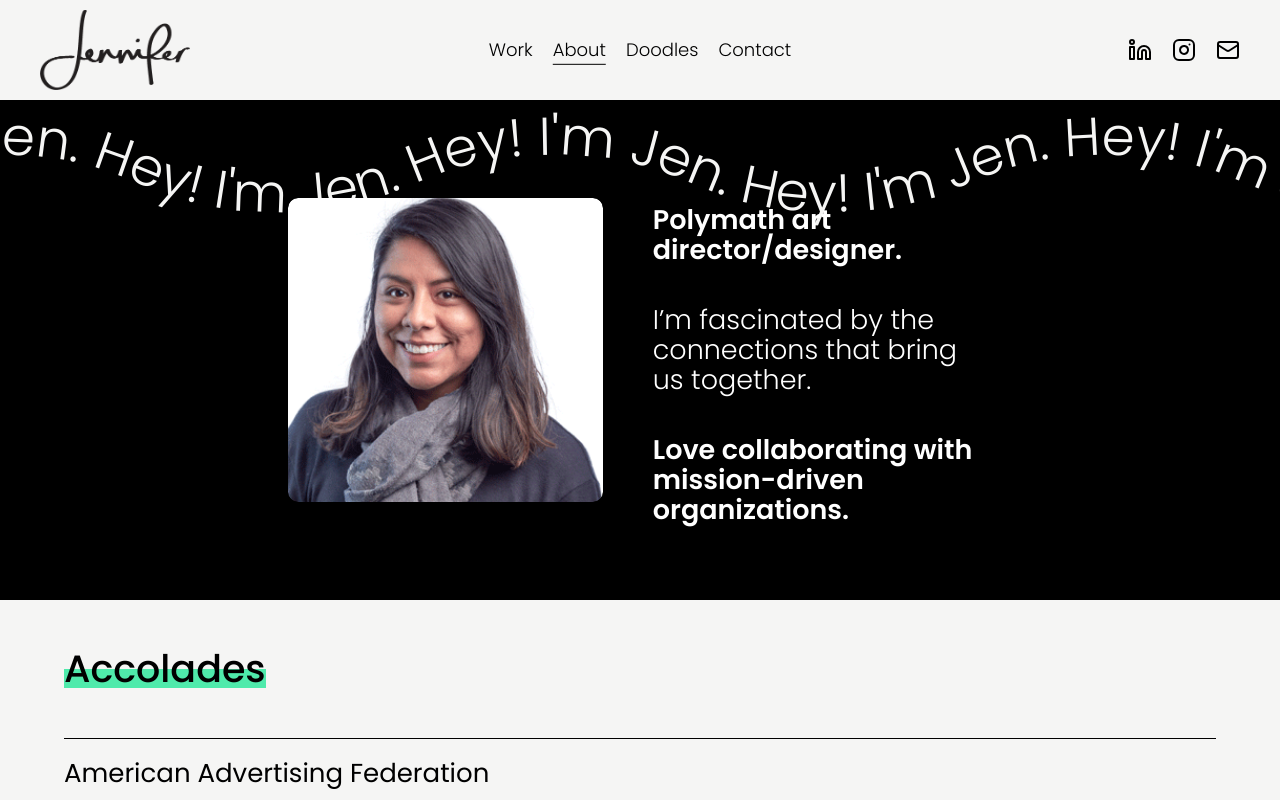
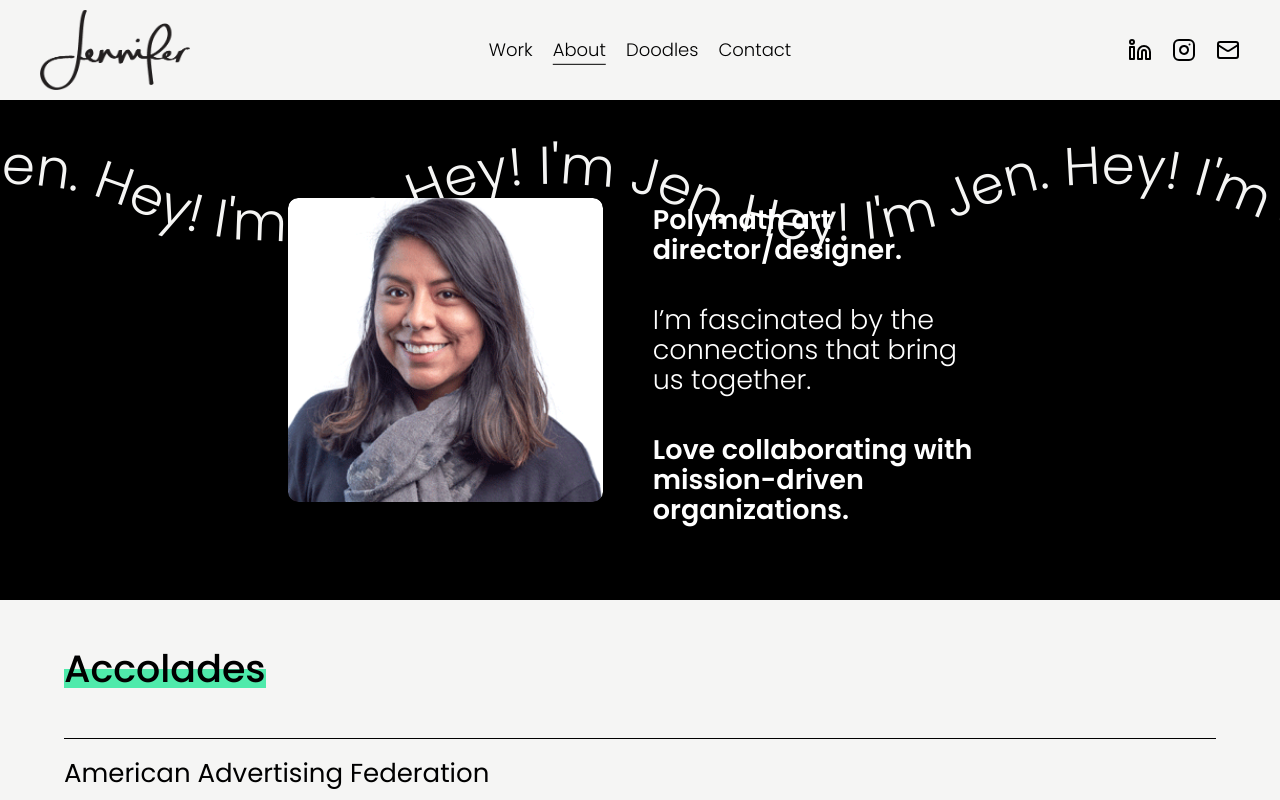
Before and after one commit to jen-reyes/jen-reyes.github.io, a Next.js app: page /about in a window 1280 px wide. Shown: the top 800 px of the page. Built offline with nearby package versions, Linux system fonts and the light colour scheme.

Commit message:
fix overflow and z index issues

```diff
--- a/app/about/components/hero.tsx
+++ b/app/about/components/hero.tsx
@@ -64,7 +64,7 @@ export const Hero = () => {
     <>
       {/* hero section */}
       <div className={styles.hero}>
-        <svg viewBox="0 -50 1440 400" fill="none">
+        <svg viewBox="0 -150 1440 400" fill="none">
           <path
             id="textPath"
             d="M0 .5c155.69 0 155.69 64 311.39 64S467.08.5 622.77.5s155.7 64 311.39 64 155.7-64 311.39-64 155.7 64 311.39 64"
--- a/app/about/components/styles.module.css
+++ b/app/about/components/styles.module.css
@@ -15,14 +15,15 @@
 }
 
 .hero svg {
-  transform: scale(2);
   position: absolute;
-  top: 180px;
+  top: 120px;
   left: 0;
   right: 0;
   width: 100%;
 }
-
+.hero text {
+  transform: scale(2);
+}
 .aboutMeWrapper {
   z-index: 1;
   display: flex;
@@ -70,7 +71,10 @@
     padding-bottom: unset;
   }
   .hero svg {
-    top: 110px;
+    top: 50px;
+    transform: scale(1);
+  }
+  .hero text {
     transform: scale(1);
   }
   .textOnPath {
--- a/app/components/styles.module.css
+++ b/app/components/styles.module.css
@@ -58,7 +58,7 @@
 .mobileNav {
   position: sticky;
   top: 0;
-  z-index: 1;
+  z-index: 4;
 }
 .headerNavMobile {
   height: 100px;
@@ -87,7 +87,7 @@
   display: flex;
   height: 15px;
   align-items: center;
-  z-index: 3;
+  z-index: 5;
 }
 .hamburger {
   position: relative;
@@ -162,7 +162,7 @@
   background-position: 0 calc(100% - 0.1em);
 }
 .navModal {
-  z-index: 2;
+  z-index: 7;
   visibility: hidden;
   opacity: 0;
   pointer-events: auto;
```
